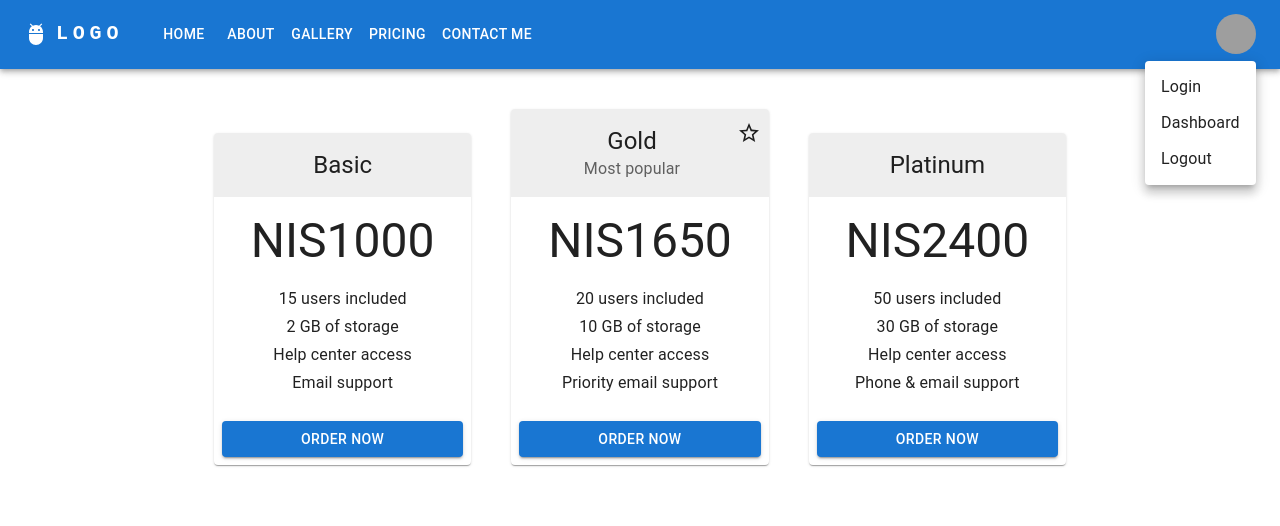
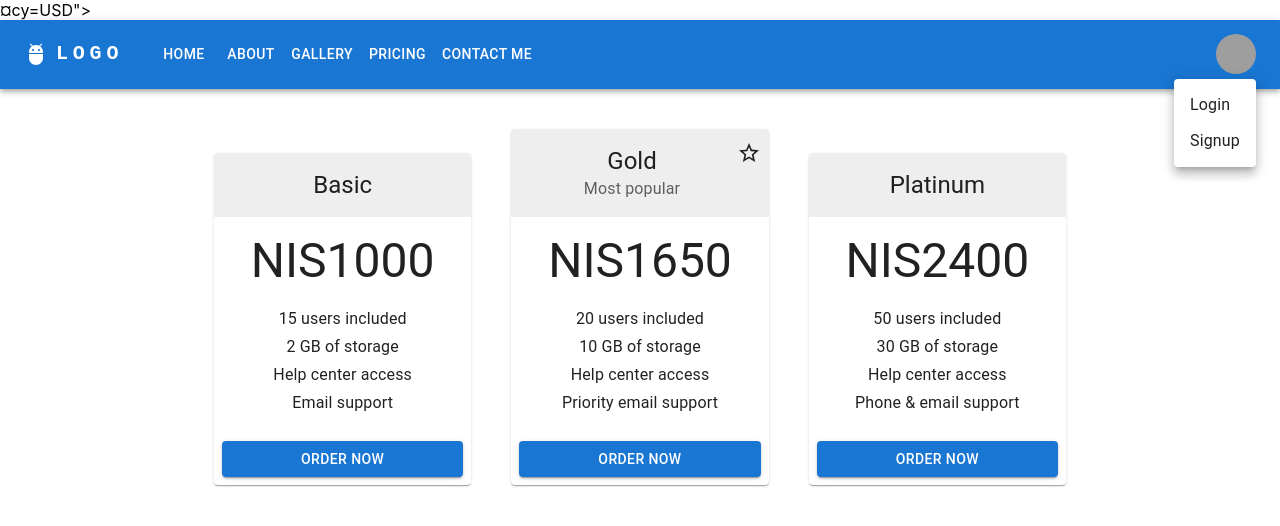
Before and after one commit to yehudacy/photography-site, a React (Create React App) app in the folder client/: page /pricing in a window 1280 px wide. Both pictures are taken after a click on the button "Open settings". Shown: the top 526 px of the page. Built offline with nearby package versions, Linux system fonts and the light colour scheme; grey boxes are pictures that could not be loaded.

Commit message:
small bug fixing home oage

```diff
--- a/client/public/index.html
+++ b/client/public/index.html
@@ -5,7 +5,7 @@
     <link rel="icon" href="%PUBLIC_URL%/favicon.ico" />
     <meta name="viewport" content="width=device-width, initial-scale=1" />
     <meta name="theme-color" content="#000000" />
-    <script src="https://www.paypal.com/sdk/js?client-id=AddlvciVUcT0IRwRzK3c6CjViQ1LGab6fFfiDjQMc8J00qOflO2xoH9uGc8AQ98rknu7mwrZEs5P-JCq
+    <!-- <script src="https://www.paypal.com/sdk/js?client-id=AddlvciVUcT0IRwRzK3c6CjViQ1LGab6fFfiDjQMc8J00qOflO2xoH9uGc8AQ98rknu7mwrZEs5P-JCq -->
     &currency=USD"></script>
     <meta
       name="description"
--- a/client/src/App.js
+++ b/client/src/App.js
@@ -39,7 +39,6 @@ function App() {
             <Route path="/pricing" element={<Pricing />}></Route>
             <Route path="/pricing/order" element={<Order />}></Route>
             <Route path="/pay" element={<Payment />}></Route>
-            <Route path="/pay" element={<Payment />}></Route>
             <Route path="/admin" element={<AdminDashboard />}></Route>
             <Route path="/contactme" element={<ContactMe />}></Route>
             <Route path="*" element={<NotFound />}></Route>
--- a/client/src/components/NavBar.js
+++ b/client/src/components/NavBar.js
@@ -13,13 +13,22 @@ import Tooltip from "@mui/material/Tooltip";
 import MenuItem from "@mui/material/MenuItem";
 import AdbIcon from "@mui/icons-material/Adb";
 import { Link } from "react-router-dom";
+import {useUser} from '../hooks/useUser';
+
 
 const pages = ["Home", "About", "Gallery", "Pricing", "Contact me"];
-const settings = [ "Login", "Dashboard", "Logout" ];
+const settings = [ "Login", "Signup", "Dashboard", "Logout" ];
+
+
 
 const NavBar = () => {
   const [anchorElNav, setAnchorElNav] = useState(null);
   const [anchorElUser, setAnchorElUser] = useState(null);
+  const {user} = useUser();
+
+  const filteredSettings = user
+  ? settings.filter((page) => page.toLowerCase() !== "login")
+  : settings.filter((page) => (page.toLowerCase() === "login" || page.toLowerCase() === "signup"));
 
   const handleOpenNavMenu = (event) => {
     setAnchorElNav(event.currentTarget);
@@ -35,6 +44,8 @@ const NavBar = () => {
   const handleCloseUserMenu = () => {
     setAnchorElUser(null);
   };
+
+
 
   return (
     <AppBar position="sticky">
@@ -155,8 +166,14 @@ const NavBar = () => {
               open={Boolean(anchorElUser)}
               onClose={handleCloseUserMenu}
             >
-              {settings.map((setting) => (
-                <MenuItem key={setting} onClick={handleCloseUserMenu} component={Link} to={setting}>
+              { user ? filteredSettings.map((setting) => (
+                <MenuItem key={setting} onClick={handleCloseUserMenu}
+                  component={Link} to={setting.toLowerCase() === "dashboard" ? (user.isAdmin ? 'admin' : 'client') : setting}>
+                  <Typography textAlign="center">{setting}</Typography>
+                </MenuItem>
+              )):
+              filteredSettings.map((setting) => (
+                <MenuItem key={setting} onClick={handleCloseUserMenu} component={Link} to={setting} >
                   <Typography textAlign="center">{setting}</Typography>
                 </MenuItem>
               ))}
--- a/client/src/pages/Logout.js
+++ b/client/src/pages/Logout.js
@@ -11,6 +11,7 @@ const LogoutDialog = () => {
 
     const onClose =  () => {
         setOpen(false);
+        navigate(-1);
     }
 
 
--- a/client/src/pages/Order.js
+++ b/client/src/pages/Order.js
@@ -6,10 +6,12 @@ import dayjs from "dayjs";
 import { Navigate, useLocation, useNavigate } from "react-router-dom";
 import MyDialog from "../components/MyDialog";
 import axiosInstance from "../axiosInstance";
+import {useUser} from '../hooks/useUser';
 
 const Order = () => {
   const { state } = useLocation();
   const navigate = useNavigate();
+  const {user} = useUser();
 
   const [orderDate] = useState(dayjs());
   const [actionDate, setActionDate] = useState(dayjs());
--- a/client/src/pages/Payment.js
+++ b/client/src/pages/Payment.js
@@ -1,54 +1,54 @@
-// Payment.js
+// // Payment.js
 
-import React, { useState } from "react";
-import { PayPalScriptProvider, PayPalButtons } from "@paypal/react-paypal-js";
+// import React, { useState } from "react";
+// import { PayPalScriptProvider, PayPalButtons } from "@paypal/react-paypal-js";
 
 function Payment() {
-  const initialOptions = {
-    "client-id": process.env.REACT_APP_PAYPAL_CLIENT_ID,
-    "disable-funding": "",
-  };
+//   const initialOptions = {
+//     "client-id": process.env.REACT_APP_PAYPAL_CLIENT_ID,
+//     "disable-funding": "",
+//   };
 
-  const [message, setMessage] = useState("");
+//   const [message, setMessage] = useState("");
 
-  const createOrder = async () => {
-    // Implement your server logic to create a PayPal order
-    // You can use your Node.js server to make an API call to PayPal
-    // and return the order ID.
-    // Example:
-    // const response = await fetch("/api/orders", { method: "POST" });
-    // const orderData = await response.json();
-    // return orderData.id;
+//   const createOrder = async () => {
+//     // Implement your server logic to create a PayPal order
+//     // You can use your Node.js server to make an API call to PayPal
+//     // and return the order ID.
+//     // Example:
+//     // const response = await fetch("/api/orders", { method: "POST" });
+//     // const orderData = await response.json();
+//     // return orderData.id;
 
-    // For testing purposes, you can return a static order ID.
-    return 5;
-  };
+//     // For testing purposes, you can return a static order ID.
+//     return 5;
+//   };
 
-  const onApprove = async (data, actions) => {
-    // Implement your server logic to capture the PayPal payment
-    // Example:
-    // const response = await fetch(`/api/orders/${data.orderID}/capture`, { method: "POST" });
-    // const orderData = await response.json();
+//   const onApprove = async (data, actions) => {
+//     // Implement your server logic to capture the PayPal payment
+//     // Example:
+//     // const response = await fetch(`/api/orders/${data.orderID}/capture`, { method: "POST" });
+//     // const orderData = await response.json();
 
-    // For testing purposes, you can show a success message.
-    setMessage("Payment successful!");
-  };
+//     // For testing purposes, you can show a success message.
+//     setMessage("Payment successful!");
+//   };
 
-  return (
-    <div className="App">
-      <PayPalScriptProvider options={initialOptions}>
-        <PayPalButtons
-          style={{
-            shape: "rect",
-            layout: "vertical",
-          }}
-          createOrder={createOrder}
-          onApprove={onApprove}
-        />
-      </PayPalScriptProvider>
-      <p>{message}</p>
-    </div>
-  );
+//   return (
+//     <div className="App">
+//       <PayPalScriptProvider options={initialOptions}>
+//         <PayPalButtons
+//           style={{
+//             shape: "rect",
+//             layout: "vertical",
+//           }}
+//           createOrder={createOrder}
+//           onApprove={onApprove}
+//         />
+//       </PayPalScriptProvider>
+//       <p>{message}</p>
+//     </div>
+//   );
 }
 
 export default Payment;
```
Also changed, not shown: 1 other file (tests, documents, lock files or other folders).
